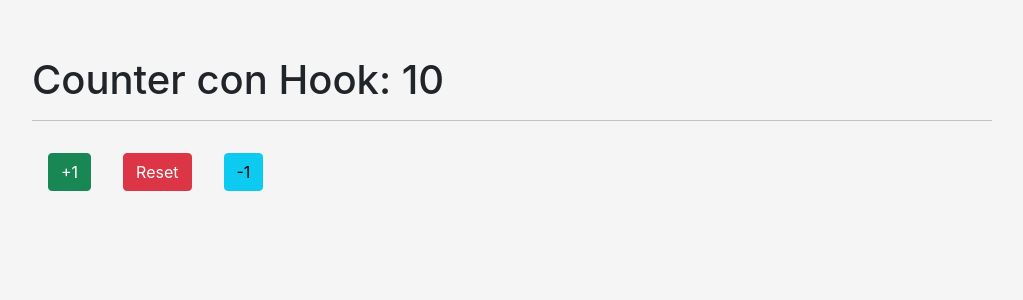
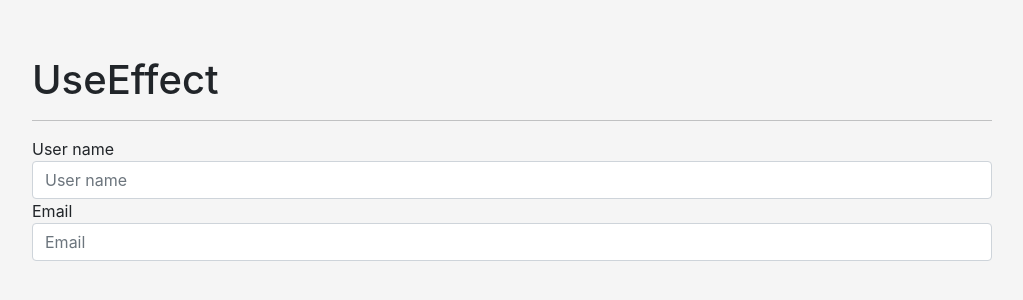
Before and after one commit to danielmateu/custom-hooks-revisited, a React (Vite) app: page / in a window 1280 px wide. Shown: the part 104-404 px from the top of the page, without its empty margins (128-1151 px from the left). Built offline with nearby package versions, Linux system fonts and the light colour scheme.

Commit message:
Cleanup del useEffect

```diff
--- /dev/null
+++ b/src/02-useEffect/Message.jsx
@@ -0,0 +1,17 @@
+import React, { useEffect } from 'react'
+
+export const Message = () => {
+
+    useEffect(() => {
+        console.log('Componente montado')
+        return () => {
+            console.log('Componente desmontado')
+        }
+    }, [])
+
+    return (
+        <>
+            <h3>El usuario ya existe</h3>
+        </>
+    )
+}
--- /dev/null
+++ b/src/02-useEffect/SimpleForm.jsx
@@ -0,0 +1,64 @@
+import React, { useEffect, useState } from 'react'
+import { Message } from './Message'
+
+export const SimpleForm = () => {
+
+    const [formState, setFormState] = useState({
+        username: '',
+        email: ''
+    })
+
+    const { username, email } = formState
+
+    const handleInputChange = ({ target }) => {
+        const { name, value } = target
+        setFormState({
+            ...formState,
+            [name]: value
+        })
+    }
+
+    useEffect(() => {
+        // console.log('useEffect Called!')
+    }, [])
+
+    useEffect(() => {
+        // console.log('FormState Changed!')
+    }, [formState])
+
+    useEffect(() => {
+        // console.log('Email Changed!')
+    }, [email])
+
+    return (
+        <>
+            <h1>UseEffect</h1>
+            <hr />
+            <form action="">
+                <label htmlFor="username">User name</label>
+                <input
+                    type="text"
+                    className='form-control'
+                    placeholder='User name'
+                    name='username'
+                    id='username'
+                    value={username}
+                    onChange={handleInputChange}
+                />
+                <label htmlFor="email">Email</label>
+                <input
+                    type="email"
+                    className='form-control'
+                    placeholder='Email'
+                    name='email'
+                    id='email'
+                    value={email}
+                    onChange={handleInputChange}
+                />
+            </form>
+            {
+                username === 'dani' && <Message />
+            }
+        </>
+    )
+}
--- a/src/main.jsx
+++ b/src/main.jsx
@@ -2,14 +2,16 @@ import React from 'react'
 import ReactDOM from 'react-dom/client'
 import { CounterApp } from './01-useState/CounterApp'
 import { CounterWithCustomHook } from './01-useState/CounterWithCustomHook'
+import { SimpleForm } from './02-useEffect/SimpleForm'
 import { HooksApp } from './HooksApp'
 import './index.css'
 
 
 ReactDOM.createRoot(document.getElementById('root')).render(
   <React.StrictMode>
-    <CounterWithCustomHook/>
+    {/* <CounterWithCustomHook/> */}
     {/* <HooksApp /> */}
     {/* <CounterApp/> */}
+    <SimpleForm/>
   </React.StrictMode>
 )
```
